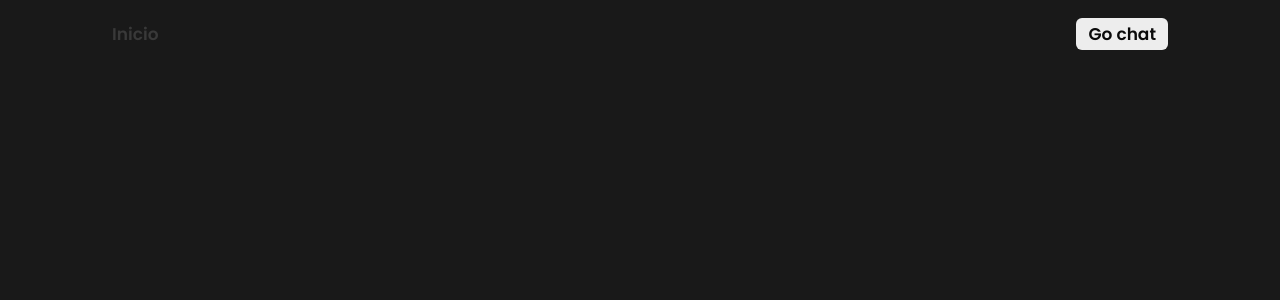
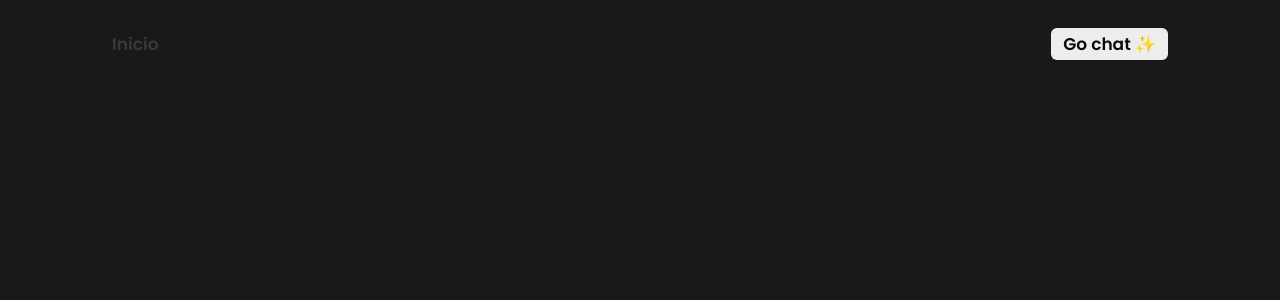
Before and after one commit to sebastianterleira/IAProyect, a Next.js app in the folder ia-proyect/: page / in a window 1280 px wide. Shown: the top 300 px of the page. Built offline with nearby package versions, Linux system fonts and the light colour scheme.

Commit message:
Mod: styles and add class unselected

```diff
--- a/ia-proyect/components/Navbar.js
+++ b/ia-proyect/components/Navbar.js
@@ -12,9 +12,9 @@ export default function Navbar() {
 				<div>
 					<Link
 						href={'/chat'}
-						className={`${styles['container__goChat']} ${poppins.className}`}
+						className={`${styles['container__goChat']} ${poppins.className} ${styles.unselected}`}
 					>
-						Go chat
+						Go chat ✨
 					</Link>
 				</div>
 			</div>
--- a/ia-proyect/styles/Navbar/Navbar.module.css
+++ b/ia-proyect/styles/Navbar/Navbar.module.css
@@ -9,7 +9,7 @@
 	justify-content: space-between;
 	width: 100%;
 	height: auto;
-	padding: 1.125rem 7rem 0;
+	padding: 1.725rem 7rem 0;
 }
 
 .container__inicio {
@@ -27,7 +27,7 @@
 
 .container__goChat {
 	border: hsla(0, 0%, 93%);
-	padding: 5px 12px;
+	padding: .3125rem .75rem;
 	border-radius: 0.375rem;
 	background: hsla(0, 0%, 93%);
 	color: #0a0a0a;
@@ -43,6 +43,13 @@
 	color: opacity(0.2);
 }
 
+.unselected {
+  -webkit-user-select: none;
+  -moz-user-select: none;
+  -ms-user-select: none;
+  user-select: none;
+}
+
 @media screen and (max-width: 1270px) {
 	.header__container {
 		padding: 1.125rem 2rem 0;
```
